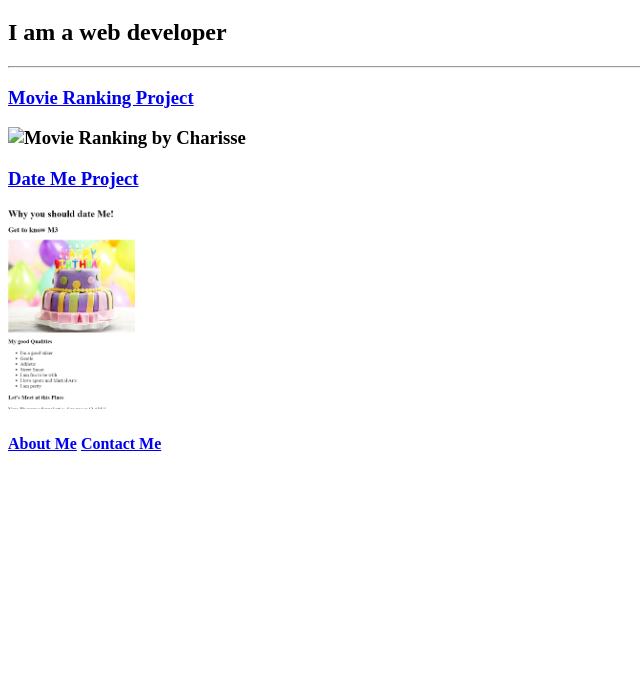
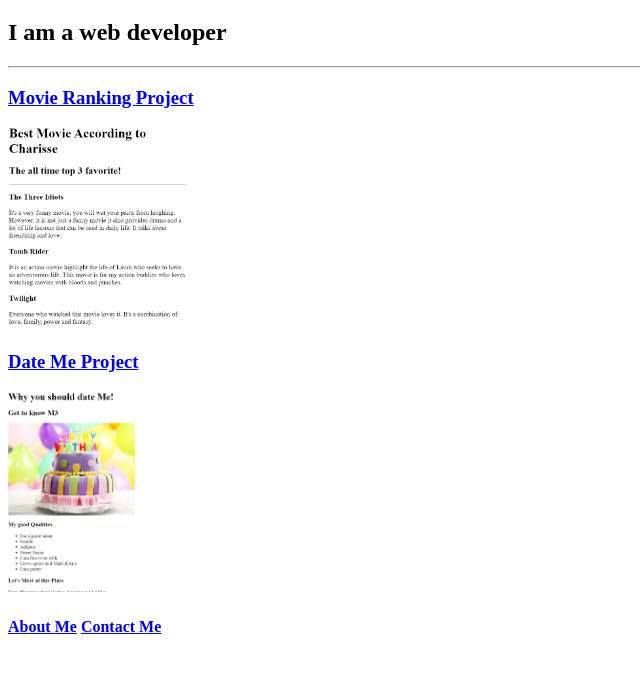
Before and after one commit to chatty-ship-it/html.portfolio, a plain HTML site: page index.html in a window 1280 px wide. Shown: the part 61-734 px from the top of the page, without its empty margins (0-640 px from the left). Drawn offline with Linux system fonts and the light colour scheme.

Commit message:
Update index.html

```diff
--- a/index.html
+++ b/index.html
@@ -13,7 +13,7 @@
             <a href="public/movie-ranking.html">Movie Ranking Project</a>
         </h3>
         <h3>
-            <img src="./assets/image/movie ranking.png" alt="Movie Ranking by Charisse" height="200" />
+            <img src="./assets/images/movie ranking.png" alt="Movie Ranking by Charisse" height="200" />
         </h3>
         <h3>
             <a href="./public/date me.html">Date Me Project</a>
```
